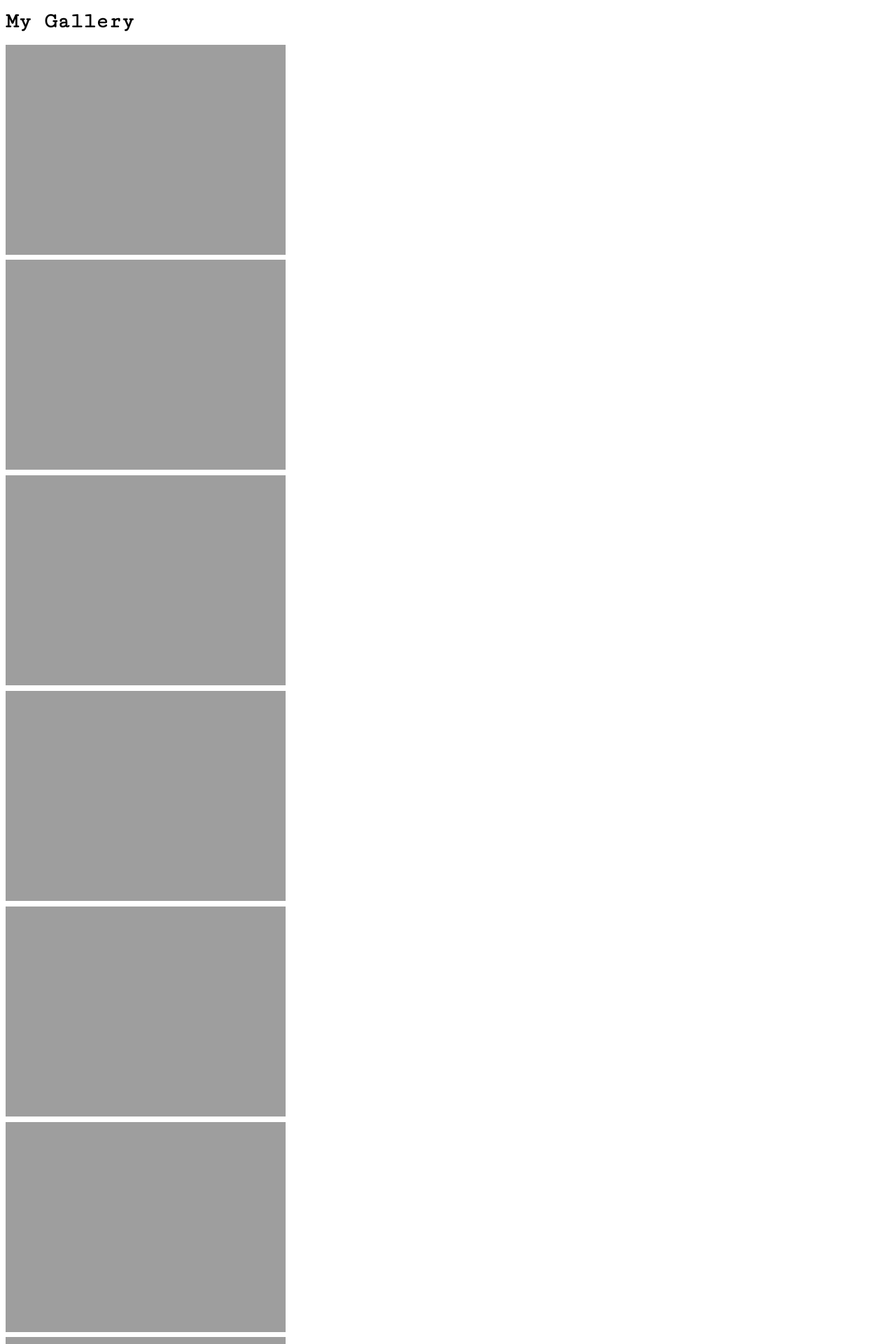
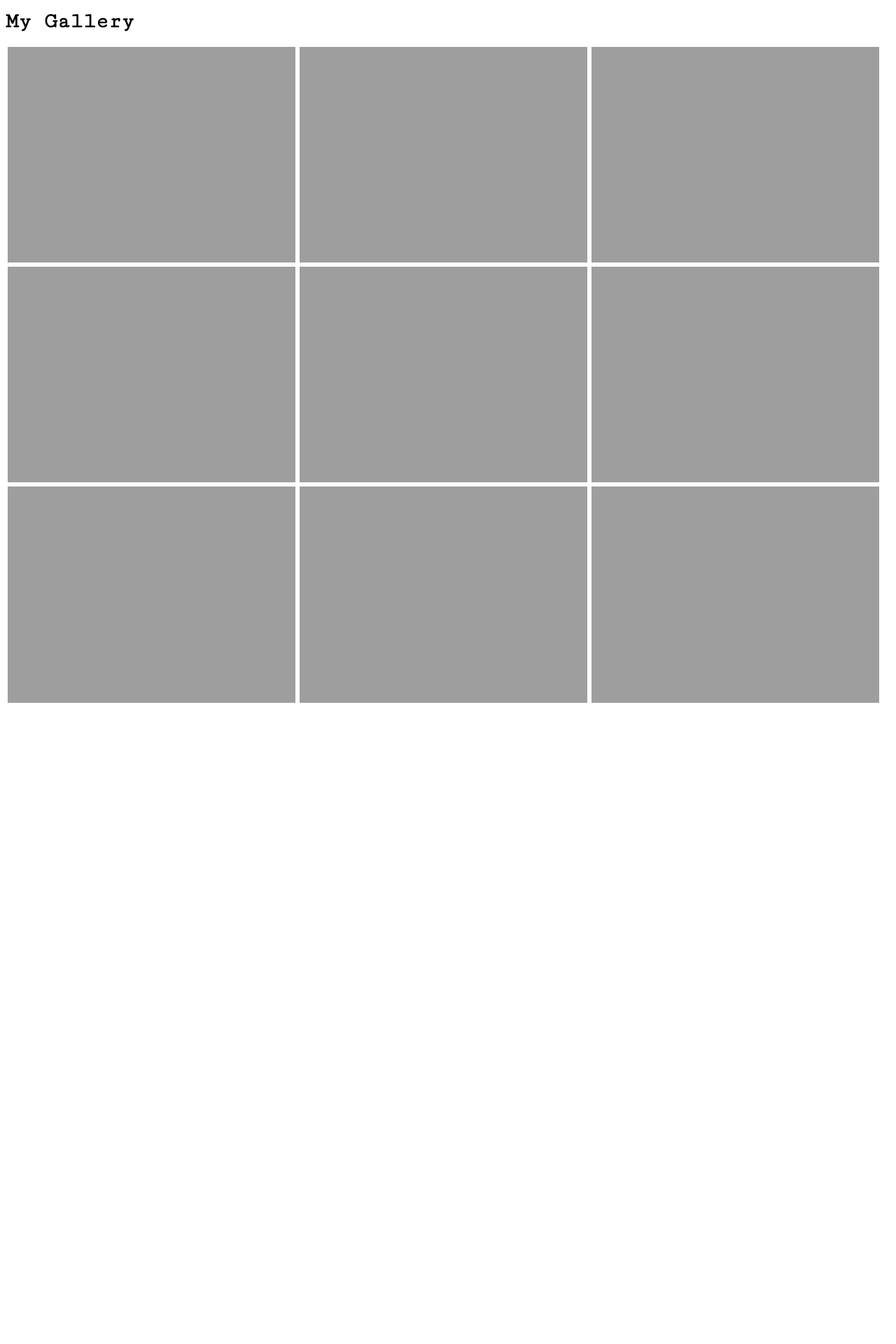
Before and after one commit to bhanu77prakash/bhanu77prakash.github.io, a Jekyll site: the page built from gallery.md, in a window 1280 px wide. Shown: the top 1920 px of the page at 70% size. Built offline with Jekyll 4.4.1, drawn with Linux system fonts in a browser that asks for light colours; after the commit the page ends 1007 px from its top, so only the background shows below that.

Commit message:
updated site

```diff
--- a/assets/css/style.css
+++ b/assets/css/style.css
@@ -39,6 +39,53 @@ a:link, a:visited	{
 
 a:hover	{
 	text-decoration: underline;
+}
+
+.container-all{
+  width: fit-content;
+  margin: 20px auto;
+  height: auto;
+}
+.container{
+  width: calc(33% - 6px);
+  overflow:hidden;
+  height: fit-content;
+  margin:3px;
+  padding: 0;
+  display:block;
+  position:relative;
+  float:left;
+}
+img{
+  width: 100%;
+  transition-duration: .3s;
+  max-width: 100%;
+  display:block;
+  overflow:hidden;
+  cursor:pointer;
+}
+
+
+.container:hover img{
+  transform: scale(1.2);
+  transition-duration: .3s;
+  filter: grayscale(50%);
+  opacity: .7;
+}
+.container:hover span{
+  color:white;
+  display: block;
+  transition-duration: .3s;
+}
+@media only screen and (max-width: 900px) {
+    .container {
+        width: calc(50% - 6px);
+    }
+}
+@media only screen and (max-width: 400px) {
+    .container {
+        width: 100%;
+    }
 }
 
 #main {
```
